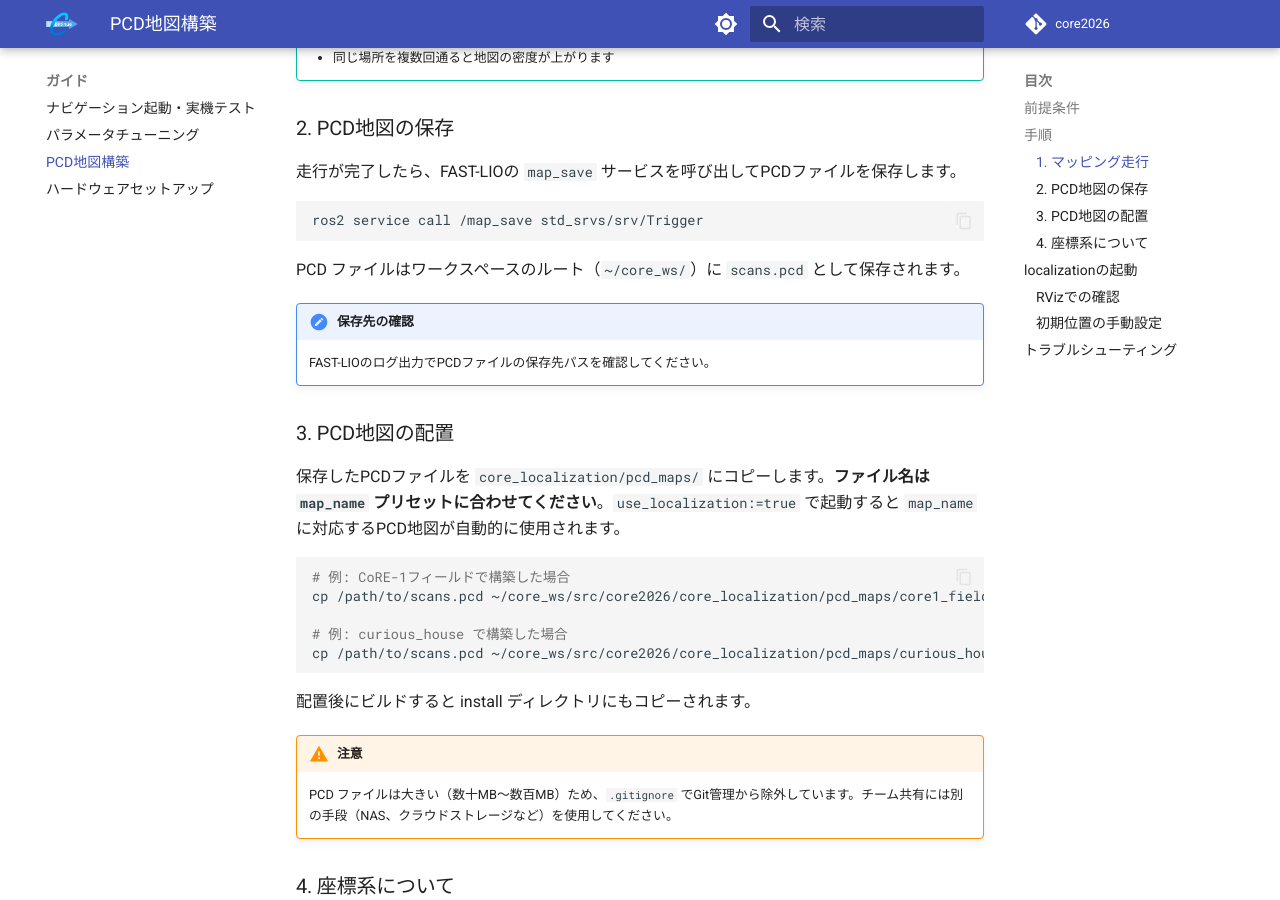
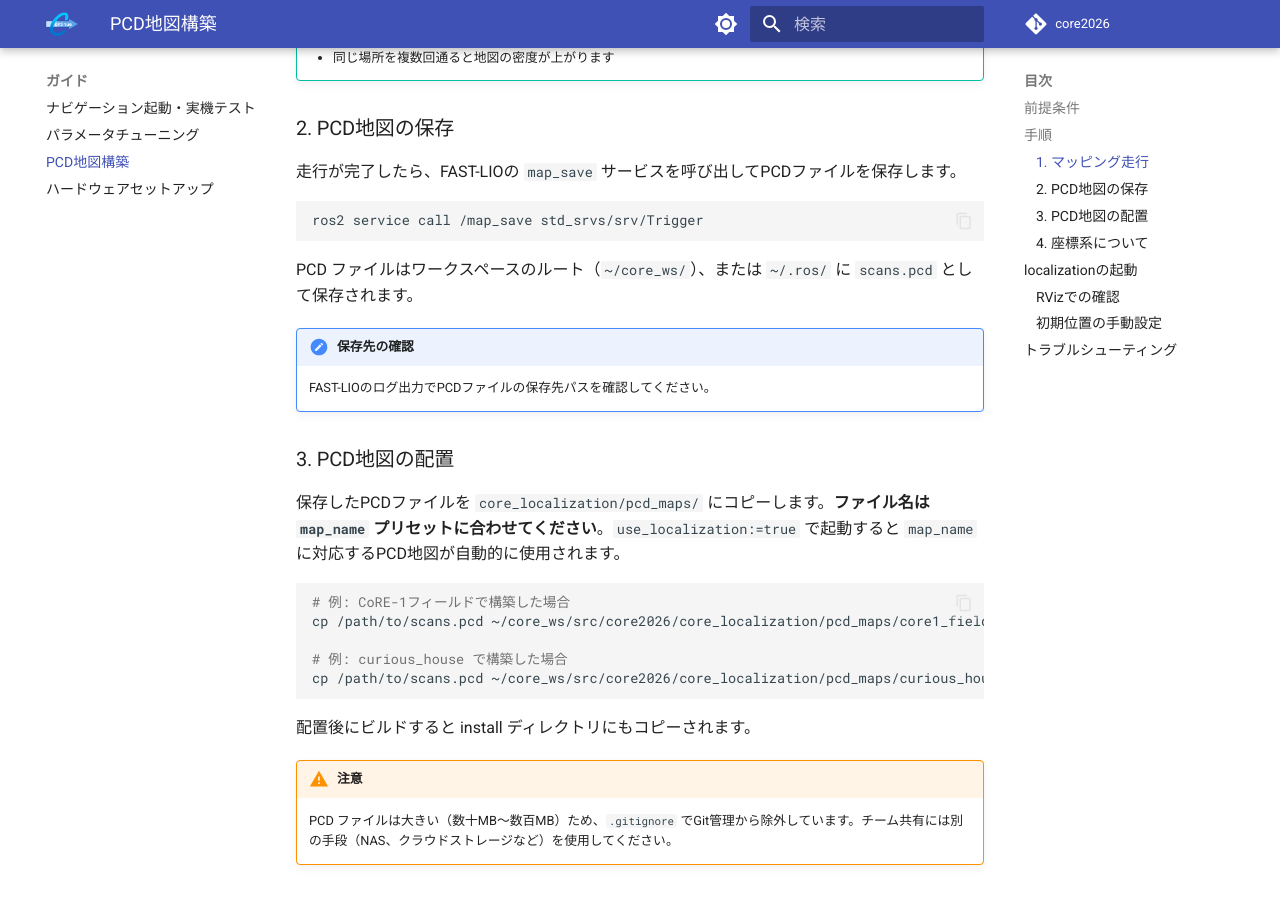
Before and after one commit to team-continue/core2026, an MkDocs documentation site: the page built from docs/guides/pcd-mapping.md, in a window 1280 px wide and 900 px high, scrolled down 987 px. Built offline with MkDocs 1.6.1 and Material for MkDocs 9.7.7, drawn with Linux system fonts in a browser that asks for light colours; comment, search, counter and statistics services are not loaded.

Commit message:
docs: PCD地図の保存先に ~/.ros/ も併記
Co-Authored-By: Claude Opus 4.6 (1M context) <noreply@anthropic.com>

````diff
--- a/docs/guides/pcd-mapping.md
+++ b/docs/guides/pcd-mapping.md
@@ -58,7 +58,7 @@ FAST-LIOを有効にしてナビゲーションスタックを起動し、ロボ
 ros2 service call /map_save std_srvs/srv/Trigger
 ```
 
-PCD ファイルはワークスペースのルート（`~/core_ws/`）に `scans.pcd` として保存されます。
+PCD ファイルはワークスペースのルート（`~/core_ws/`）、または `~/.ros/` に `scans.pcd` として保存されます。
 
 !!! note "保存先の確認"
     FAST-LIOのログ出力でPCDファイルの保存先パスを確認してください。
````
